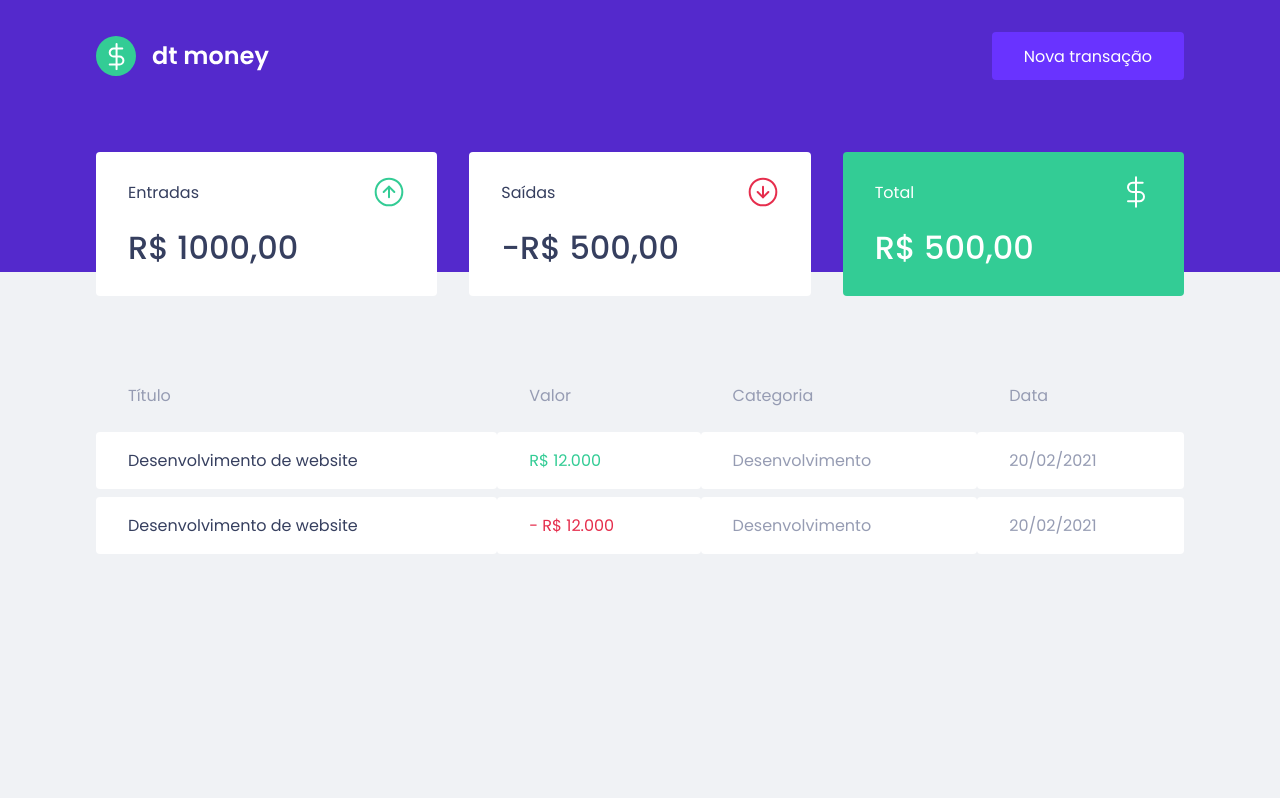
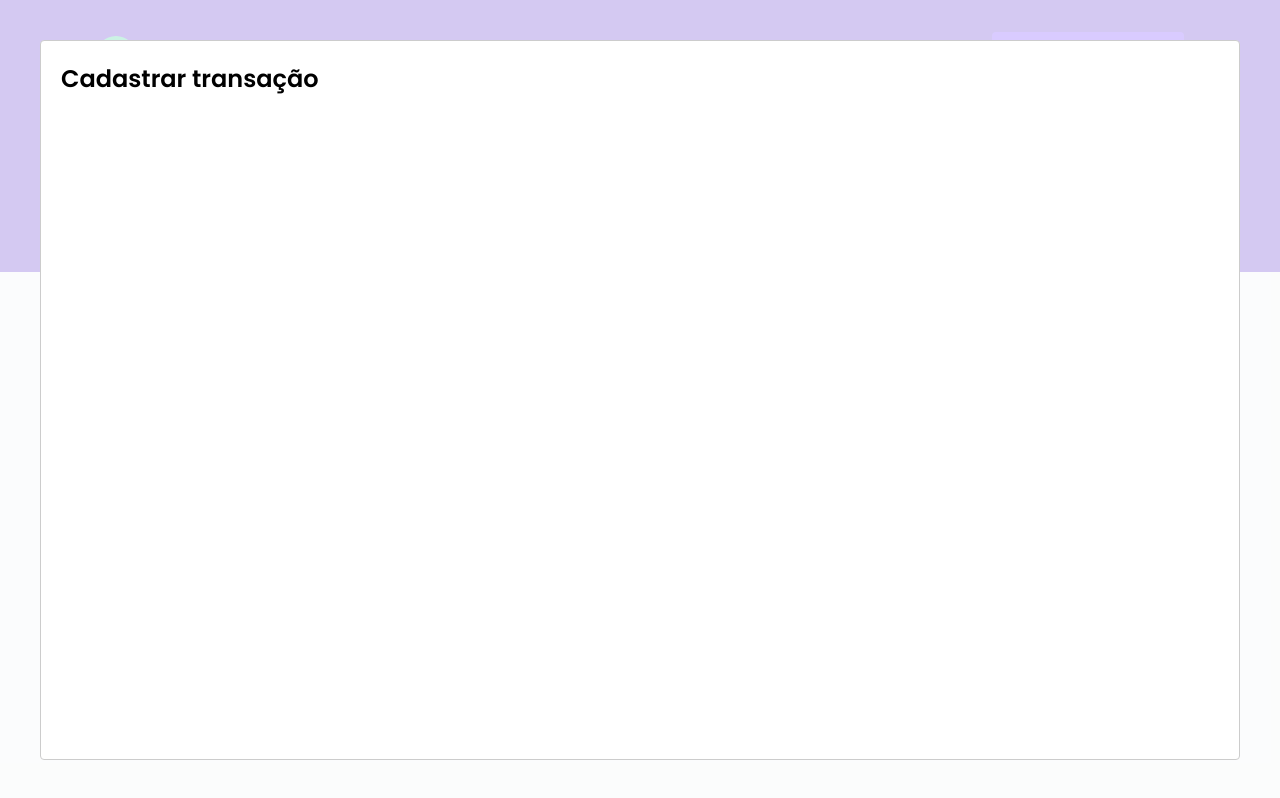
Before and after one commit to jgamaraalv/ja-finances, a React (Create React App) app: page / in a window 1280 px wide. Both pictures are taken after a click on the button "Nova transação". Built offline with nearby package versions, Linux system fonts and the light colour scheme; no server answers; what miragejs would draw is missing.

Commit message:
feat: implements NewTransactionModal component

```diff
--- a/package.json
+++ b/package.json
@@ -7,6 +7,7 @@
     "miragejs": "^0.1.41",
     "react": "^17.0.1",
     "react-dom": "^17.0.1",
+    "react-modal": "^3.12.1",
     "react-scripts": "4.0.3",
     "styled-components": "^5.2.1",
     "web-vitals": "^1.0.1"
@@ -19,6 +20,7 @@
     "@types/node": "^12.0.0",
     "@types/react": "^17.0.0",
     "@types/react-dom": "^17.0.0",
+    "@types/react-modal": "^3.12.0",
     "@types/styled-components": "^5.1.9",
     "typescript": "^4.1.2"
   },
--- a/src/App.tsx
+++ b/src/App.tsx
@@ -1,7 +1,11 @@
+import { useState } from "react";
+import Modal from "react-modal";
+
 import Dashboard from "./components/Dashboard";
 import Header from "./components/Header";
 import { createServer } from "miragejs";
 import { GlobalStyle } from "./styles/global";
+import NewTransactionModal from "./components/NewTransactionModal";
 
 createServer({
   routes() {
@@ -22,12 +26,30 @@ createServer({
   },
 });
 
+Modal.setAppElement("#root");
+
 function App() {
+  const [isNewTransactionModalOpen, setIsNewTransactionModalOpen] = useState(
+    false
+  );
+
+  function handleOpenNewTransactionModal() {
+    setIsNewTransactionModalOpen(true);
+  }
+
+  function handleCloseNewTransactionModal() {
+    setIsNewTransactionModalOpen(false);
+  }
+
   return (
     <div>
-      <Header />
+      <Header onOpenNewTransactionModal={handleOpenNewTransactionModal} />
       <Dashboard />
       <GlobalStyle />
+      <NewTransactionModal
+        onRequestClose={handleCloseNewTransactionModal}
+        isOpen={isNewTransactionModalOpen}
+      />
     </div>
   );
 }
--- a/src/components/Header/index.tsx
+++ b/src/components/Header/index.tsx
@@ -1,13 +1,17 @@
 import logoImg from "../../assets/logo.svg";
 import { StyledContainer, StyledContent } from "./styles";
 
-const Header = () => {
+interface HeaderProps {
+  onOpenNewTransactionModal: () => void;
+}
+
+const Header = ({ onOpenNewTransactionModal }: HeaderProps) => {
   return (
     <StyledContainer>
       <StyledContent>
         <img src={logoImg} alt="ja finances" />
 
-        <button>Nova transação</button>
+        <button onClick={onOpenNewTransactionModal}>Nova transação</button>
       </StyledContent>
     </StyledContainer>
   );
--- /dev/null
+++ b/src/components/NewTransactionModal/index.tsx
@@ -0,0 +1,19 @@
+import Modal from "react-modal";
+
+interface NewTransactionModalProps {
+  isOpen: boolean;
+  onRequestClose: () => void;
+}
+
+const NewTransactionModal = ({
+  isOpen,
+  onRequestClose,
+}: NewTransactionModalProps) => {
+  return (
+    <Modal isOpen={isOpen} onRequestClose={onRequestClose}>
+      <h2>Cadastrar transação</h2>
+    </Modal>
+  );
+};
+
+export default NewTransactionModal;
--- /dev/null
+++ b/src/components/NewTransactionModal/styles.ts
@@ -0,0 +1,3 @@
+import styled from "styled-components";
+
+export const StyledContainer = styled.div``;
```
Also changed, not shown: 1 other file (tests, documents, lock files or other folders).
